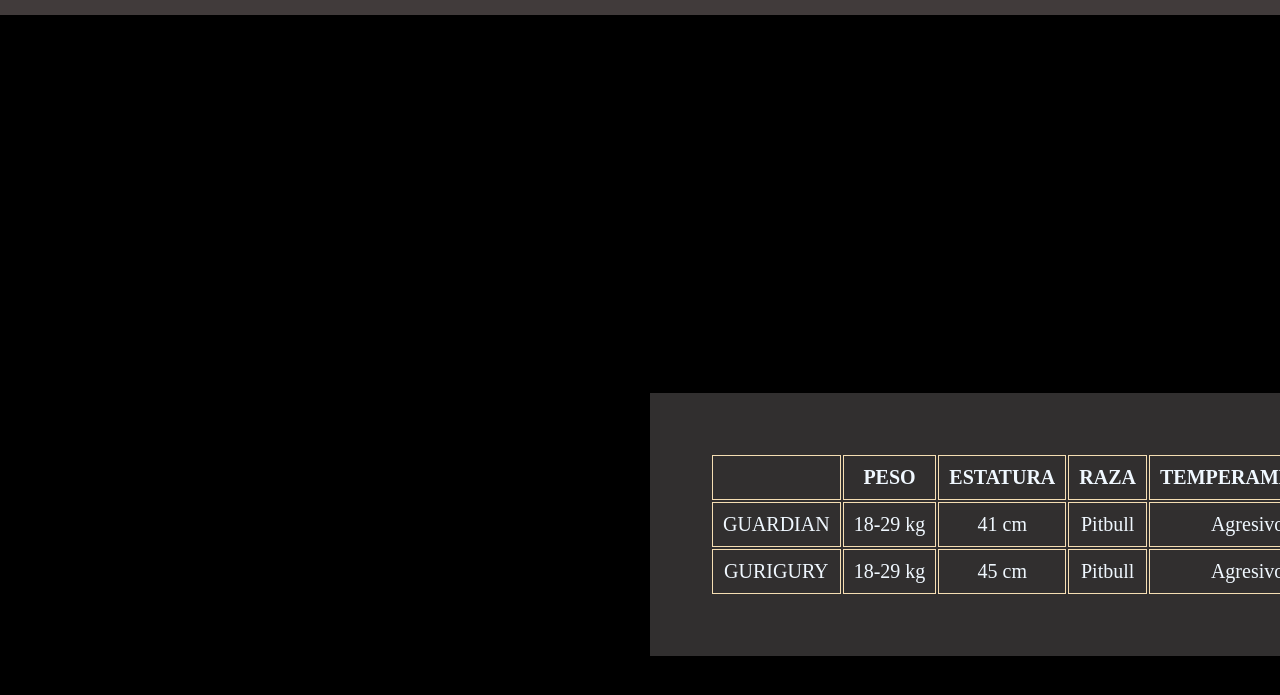
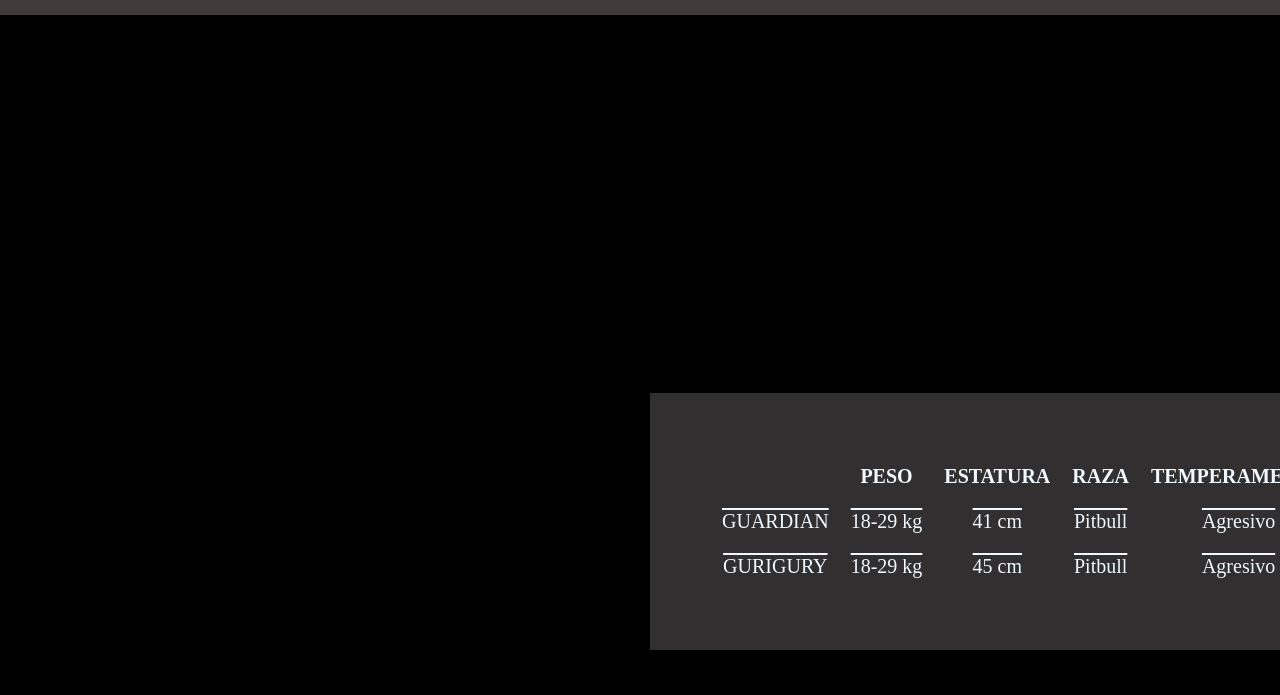
Before and after one commit to Yurgen2007/thedogsquare, a plain HTML site: page pagina4.html in a window 1280 px wide. Shown: the part 85-780 px from the top of the page. Drawn offline with Linux system fonts and the light colour scheme.

Commit message:
cargo modificaciones en con respecto a la tabla junto con sus Style

```diff
--- a/assets/css/pg4.css
+++ b/assets/css/pg4.css
@@ -5,9 +5,9 @@
     font-size: 20px;
     width: 770px;
 }
-tabla th, td, th{
-    border: 1px solid wheat;
-}
+   h tabla th, td, th{
+     hborder: 1px solid wheat;
+  }
 
 th,td {
     text-align: center;
@@ -17,3 +17,11 @@ th,td {
 .tabla{
     margin-left: 650px;
 }
+
+.linea td {
+    text-decoration: overline;
+}
+
+.lin2 td{
+    text-decoration: overline;
+}
--- a/pagina4.html
+++ b/pagina4.html
@@ -51,14 +51,14 @@
                 <th>TEMPERAMENTO</th>
             </tr>
 
-            <tr>
+            <tr class="linea">
                 <td>GUARDIAN</td>
                 <td>18-29 kg</td>
                 <td>41 cm</td>
                 <td>Pitbull</td>
                 <td>Agresivo</td>
             </tr>
-            <tr>
+            <tr class="lin2">
                 <td>GURIGURY</td>
                 <td>18-29 kg</td>
                 <td>45 cm</td>
```
Also changed, not shown: pagina5.html (+1 -1 lines).
